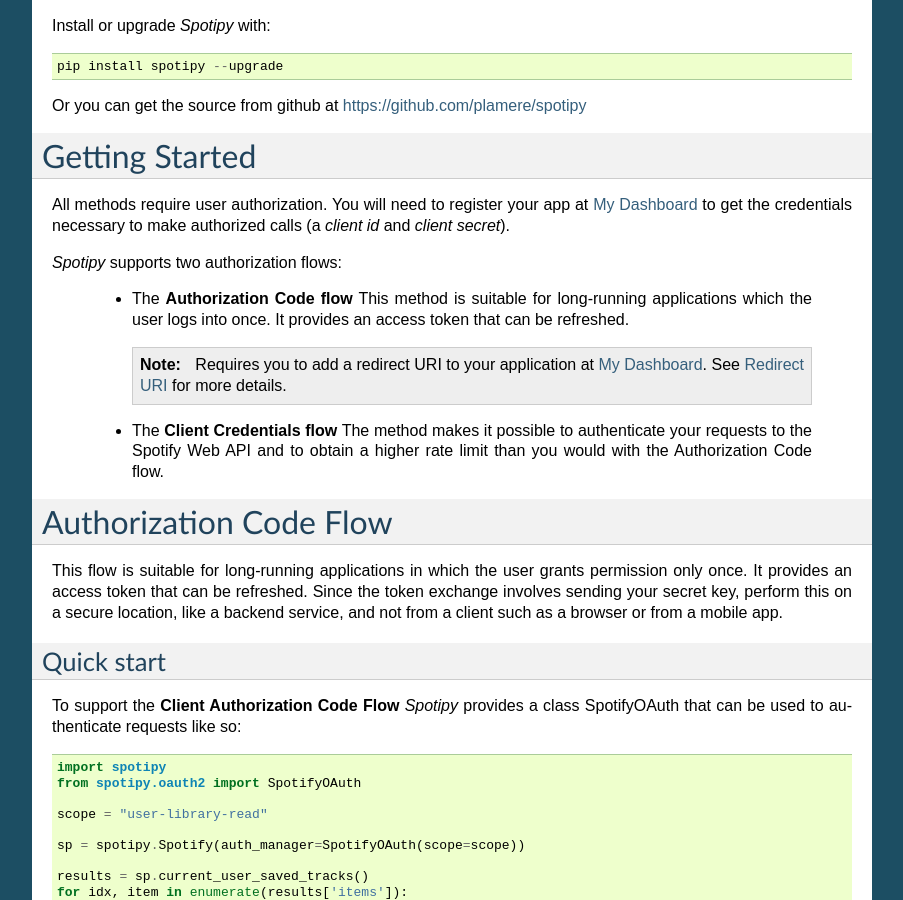
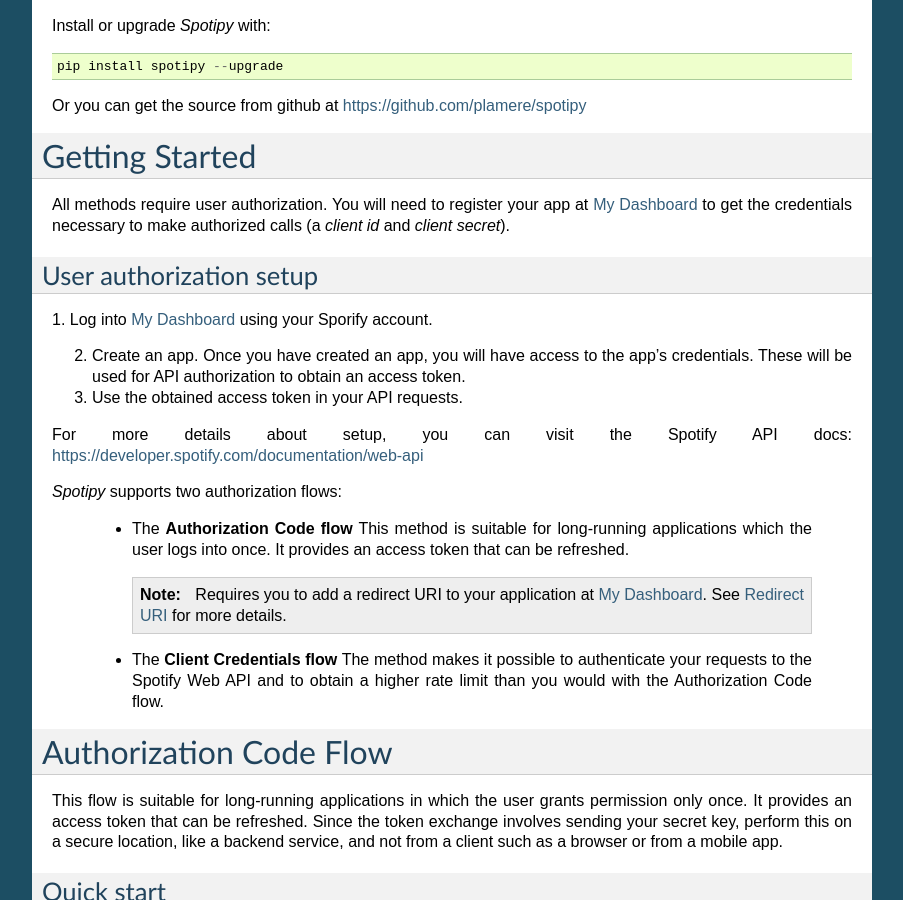
Before and after one commit to spotipy-dev/spotipy, a Sphinx documentation site: the page built from docs/index.rst, in a window 1280 px wide and 900 px high, scrolled down 1545 px. Shown: the whole window, without its empty margins (198-1101 px from the left). Built offline with Sphinx 7.4.7, drawn with Linux system fonts in a browser that asks for light colours; some of the changed text lies outside the part shown.

Commit message:
Added information on user authorization setup

```diff
--- a/docs/index.rst
+++ b/docs/index.rst
@@ -89,6 +89,19 @@
 `My Dashboard <https://developer.spotify.com/dashboard/applications>`_
 to get the credentials necessary to make authorized calls
 (a *client id* and *client secret*).
+
+User authorization setup
+------------------------
+
+1. Log into
+`My Dashboard <https://developer.spotify.com/dashboard/applications>`_
+using your Sporify account.
+
+2. Create an app. Once you have created an app, you will have access to the app's credentials. These will be used for API authorization to obtain an access token.
+
+3. Use the obtained access token in your API requests.
+
+For more details about setup, you can visit the Spotify API docs: https://developer.spotify.com/documentation/web-api
 
 *Spotipy* supports two authorization flows:
 
```
